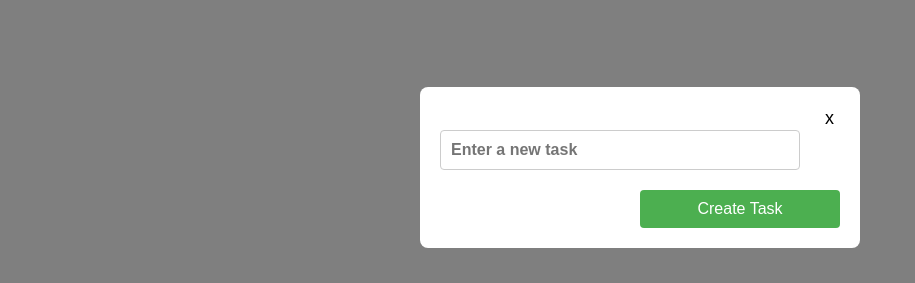
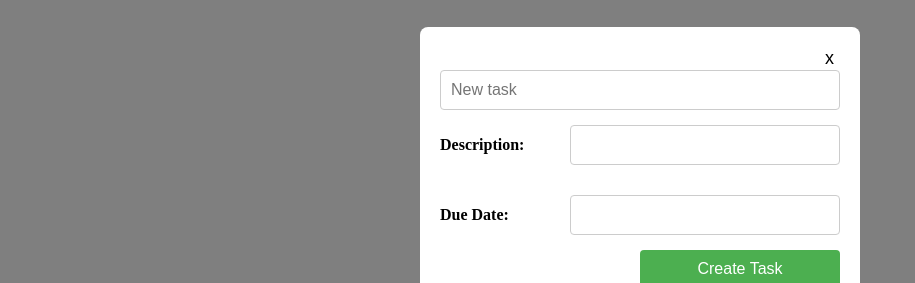
Before and after one commit to RoshAmal/task-manager, a React (Create React App) app in the folder frontend/: page / in a window 1280 px wide. Both pictures are taken after a click on the button "New Task". Shown: the part 233-516 px from the top of the page, without its empty margins (0-915 px from the left). Built offline with nearby package versions, Linux system fonts and the light colour scheme; no server answers.

Commit message:
Added inputs description and due date

```diff
--- a/frontend/src/components/CreateTaskPane/CreateTaskPane.css
+++ b/frontend/src/components/CreateTaskPane/CreateTaskPane.css
@@ -31,15 +31,27 @@
   align-items: stretch;
 }
 
+.input-container {
+  display: flex;
+  align-items: center;
+  margin-bottom: 15px;
+  margin-top: 15px;
+}
+
+.input-label {
+  width: 30%;
+  text-align: left;
+  margin-right: 10px;
+  font-weight: bold;
+}
+
 .task-input {
-    margin-bottom: 20px;
-    padding: 10px;
-    font-size: 16px;
-    font-weight: bold;
-    border: 1px solid #ccc;
-    border-radius: 4px;
-    width: 90%;
-    box-sizing: border-box;
+  flex-grow: 1;
+  padding: 10px;
+  font-size: 16px;
+  border: 1px solid #ccc;
+  border-radius: 4px;
+  box-sizing: border-box;
 }
 
 .create-task-btn {
--- a/frontend/src/components/CreateTaskPane/CreateTaskPane.js
+++ b/frontend/src/components/CreateTaskPane/CreateTaskPane.js
@@ -3,6 +3,9 @@ import './CreateTaskPane.css';
 import axios from 'axios';
 const CreateTaskPane = ({ onTaskCreated, onClose }) => {
 	const [newTask,setNewTask] = useState('');
+	const [description, setDescription] = useState('');
+	const [dueDate, setDueDate] = useState('');
+
 	const handleInputChange = (e) => {
 		setNewTask(e.target.value);
 	};
@@ -11,9 +14,13 @@ const CreateTaskPane = ({ onTaskCreated, onClose }) => {
 		try{
 			const response = await axios.post('http://localhost:5000/api/tasks', {
 				taskItem: newTask,
+				description,
+				dueDate,
 			});
 			if (response.status === 201) {
 				setNewTask('');
+				setDescription('');
+				setDueDate('');
 				onTaskCreated();
 			}
 		} catch(error){
@@ -41,9 +48,27 @@ const CreateTaskPane = ({ onTaskCreated, onClose }) => {
 					<input
 						className="task-input"
 						type="text"
-						placeholder="Enter a new task"
+						placeholder="New task"
 						value={newTask}
 						onChange={handleInputChange}/>
+					<div className="input-container">
+						<label className="input-label">Description:</label>
+						<input
+							className="task-input"
+							type="text"
+							value={description}
+							onChange={(e) => setDescription(e.target.value)}
+							/>
+					</div>
+					<div className="input-container">
+						<label className="input-label">Due Date:</label>
+						<input
+							className="task-input"
+							type="text"
+							value={dueDate}
+							onChange={(e) => setDueDate(e.target.value)}
+							/>
+					</div>
 					<button
 						className="create-task-btn"
 						onClick={handleCreateTask}>
```
Also changed, not shown: 2 other files (tests, documents, lock files or other folders).
